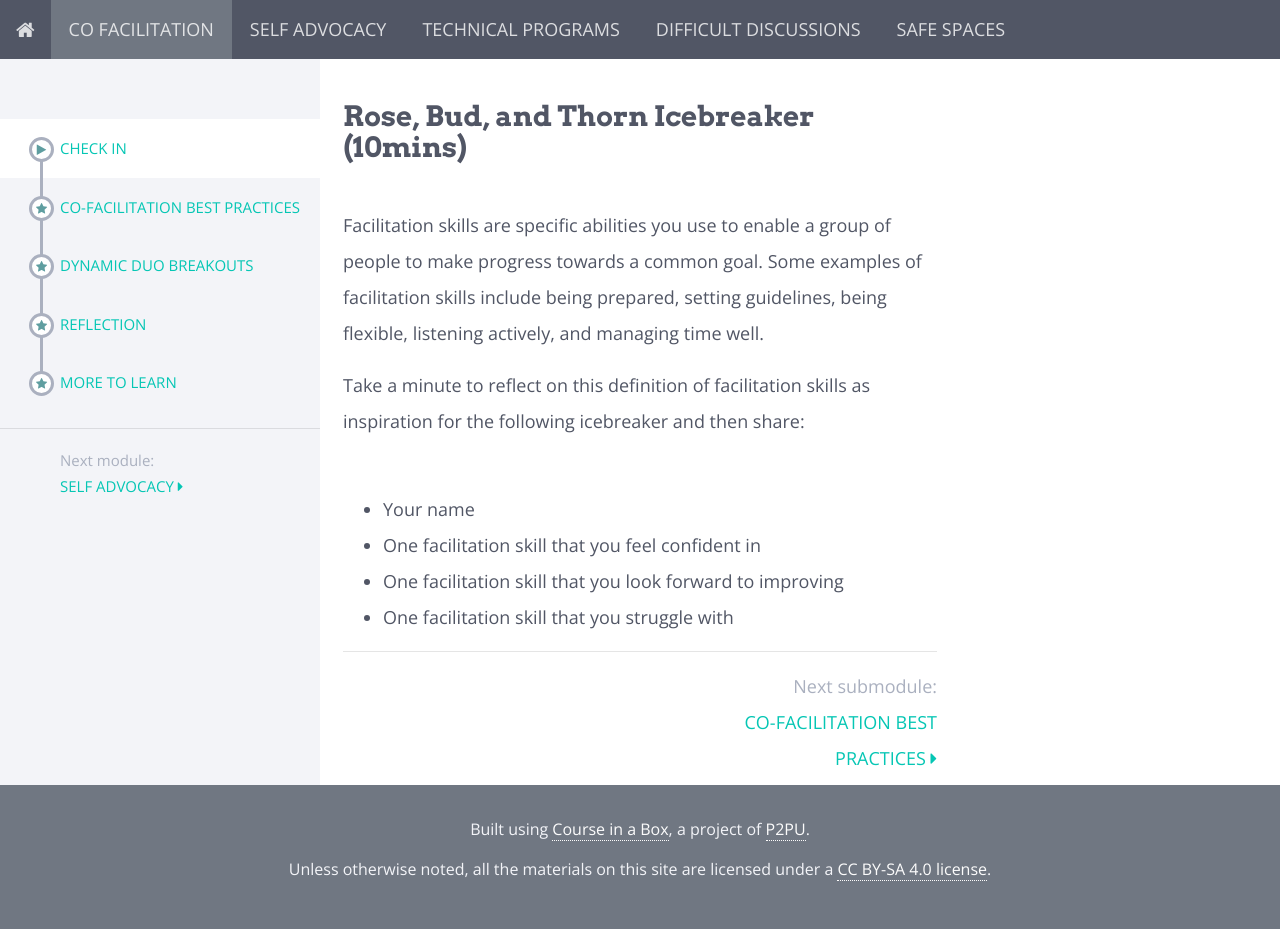
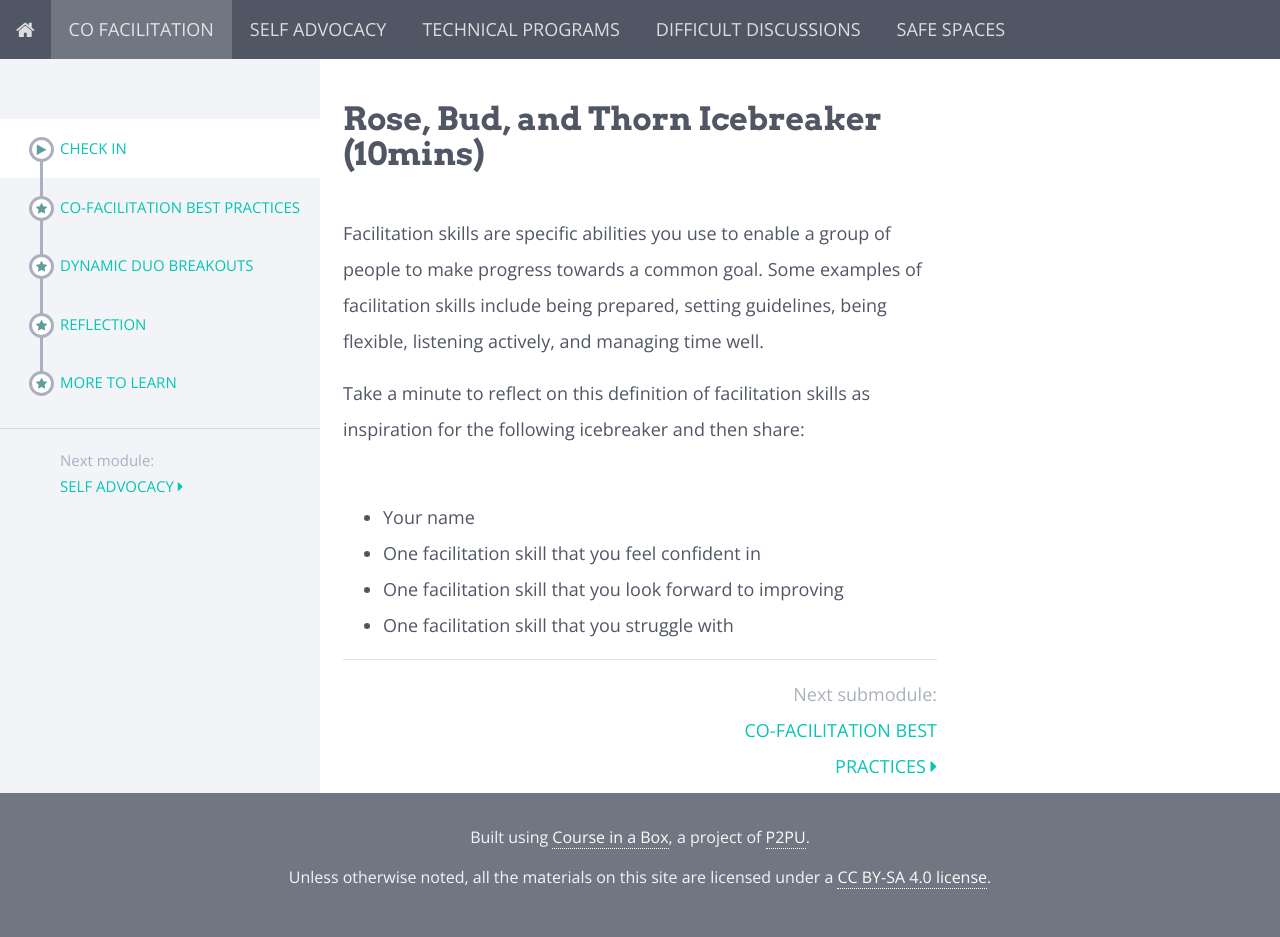
Before and after one commit to p2pu/advanced-facilitation, a Jekyll site: the page built from modules/Co-Facilitation/_posts/2000-01-01-check-in.md, in a window 1280 px wide. Built offline with Jekyll 4.4.1, drawn with Linux system fonts in a browser that asks for light colours; nearby versions of some CDN libraries.

```diff
--- a/modules/Co-Facilitation/_posts/2000-01-01-check-in.md
+++ b/modules/Co-Facilitation/_posts/2000-01-01-check-in.md
@@ -3,7 +3,7 @@ title: Check In
 ---
 
 
-### **Rose, Bud, and Thorn Icebreaker (10mins)**
+## **Rose, Bud, and Thorn Icebreaker (10mins)**
 <br>
 Facilitation skills are specific  abilities you  use to enable a group of people to make progress towards a common goal. Some examples of facilitation skills include being prepared, setting guidelines, being flexible, listening actively, and managing time well.
 <br>
```
